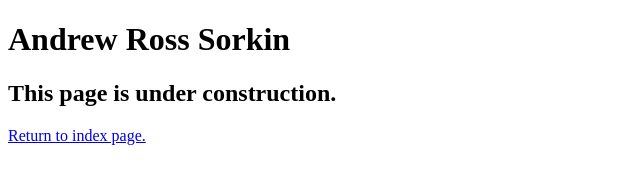
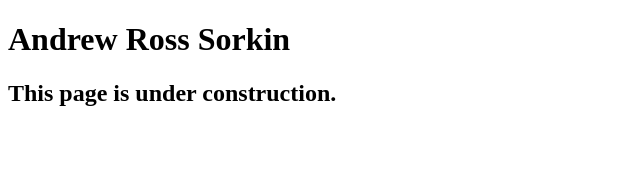
Before and after one commit to rbm2000/A07, a plain HTML site: page speakers/sorkin.html in a window 1280 px wide. Shown: the whole page, without its empty margins (0-640 px from the left). Drawn offline with Linux system fonts and the light colour scheme.

Commit message:
moved return link from sorkin to brancaccio

```diff
--- a/speakers/sorkin.html
+++ b/speakers/sorkin.html
@@ -11,9 +11,6 @@
 	<main>
 		<h1>Andrew Ross Sorkin</h1>
 		<h2>This page is under construction.</h2>
-		<p id="return">
-		<a href="../index.html">Return to index page.</a>
-		</p>
 	</main>
 </body>
 
```
Also changed, not shown: speakers/brancaccio.html (+3 -0 lines).
